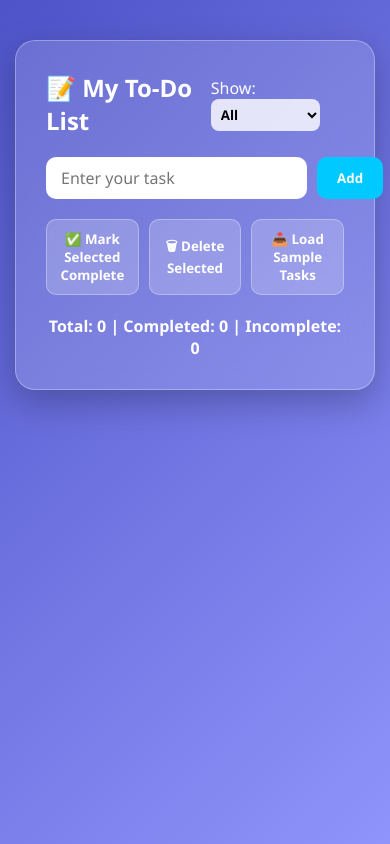
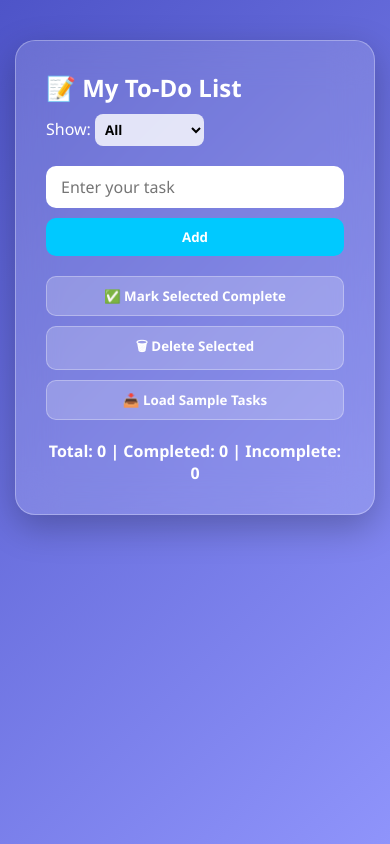
Before and after one commit to Krish9006/To-do-App-_updated_project, a plain HTML site: page index.html in a window 390 px wide. Drawn offline with Linux system fonts and the light colour scheme.

Commit message:
Updated code1

```diff
--- a/index.html
+++ b/index.html
@@ -1,3 +1,10 @@
+<!--
+🛠 Project: My To-Do App
+👨‍💻 Developed by: Krish Gupta
+📌 Technologies: HTML, CSS, JavaScript
+📢 Note: This project is fully handwritten and self-coded. No AI, template, or code generator was used.
+-->
+
 <!DOCTYPE html>
 <html lang="en">
 <head>
@@ -161,6 +168,31 @@
       color: #fff;
       margin-top: 15px;
     }
+
+    @media (max-width: 500px) {
+      .header {
+        flex-direction: column;
+        align-items: flex-start;
+        gap: 10px;
+      }
+
+      .input-row {
+        flex-direction: column;
+      }
+
+      .input-row input,
+      .input-row .add {
+        width: 100%;
+      }
+
+      .bulk-buttons {
+        flex-direction: column;
+      }
+
+      .bulk-buttons button {
+        width: 100%;
+      }
+    }
   </style>
 </head>
 <body>
@@ -315,7 +347,7 @@
         tasks = [...tasks, ...sampleTasks];
         saveAndRefresh();
       } catch (error) {
-        alert("⚠️ Error loading sample tasks: " + error.message);
+        alert(" Error loading sample tasks: " + error.message);
       }
     };
 
```
